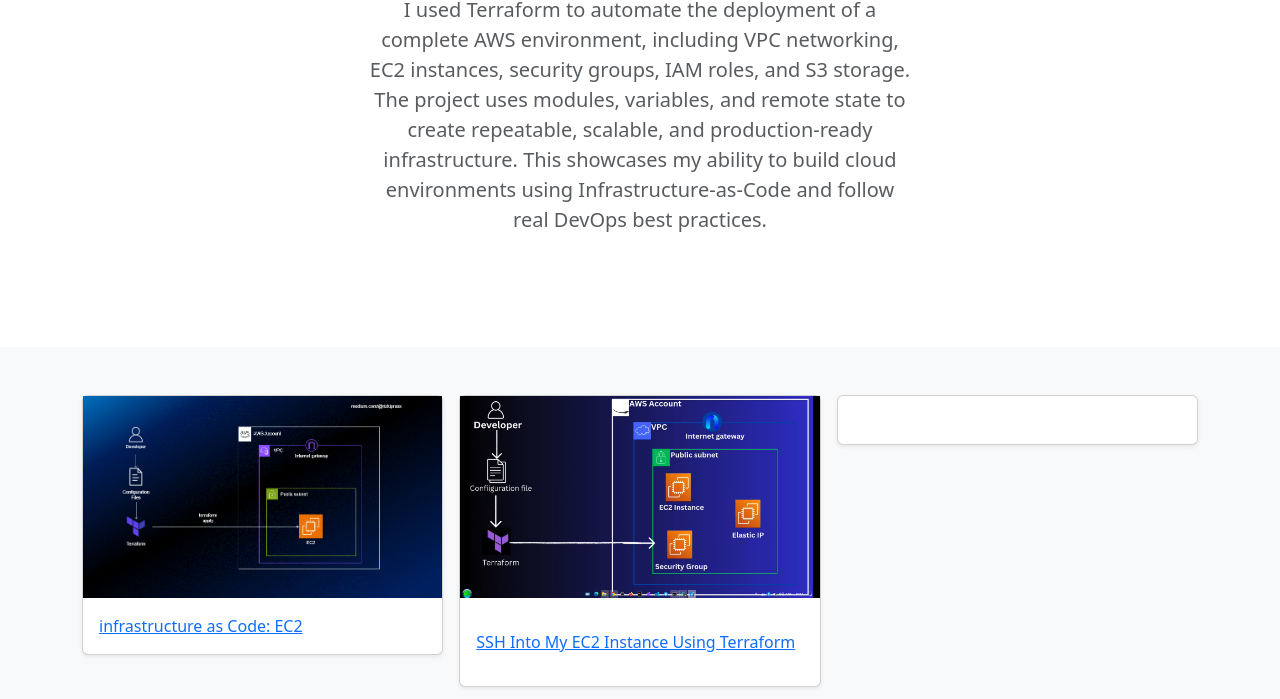
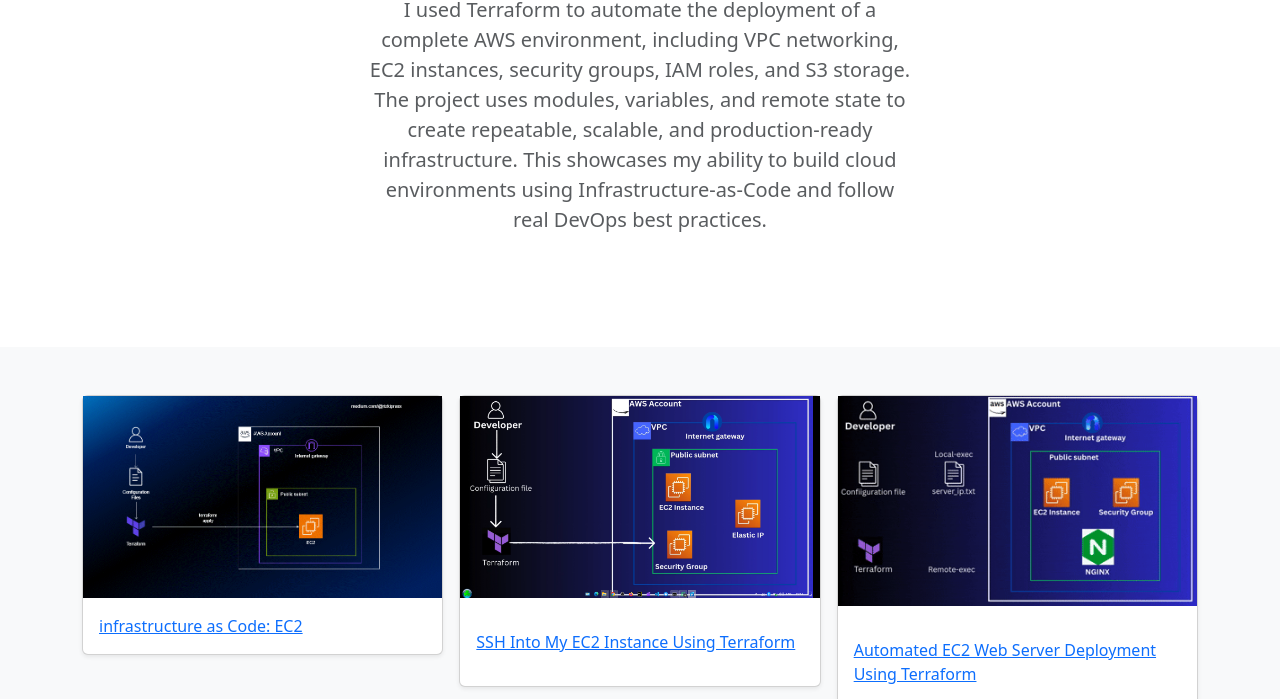
Before and after one commit to Kamo9910/Updated_Portfolio, a plain HTML site: page Terraform.html in a window 1280 px wide. Shown: the part 229-928 px from the top of the page. Drawn offline with nearby package versions, Linux system fonts and the light colour scheme.

Commit message:
Format HTML document for Terraform projects

```diff
--- a/Terraform.html
+++ b/Terraform.html
@@ -64,9 +64,9 @@
                 </div>
                 <div class="col">
                     <div class="card shadow-sm">
-                        <img src="">
+                        <img src="./Add a heading (5).gif">
                         <div class="card-body">
-                            <p class="card-text"></p>
+                            <p class="card-text"><a href="https://kamo9910.github.io/Automated-EC2-Web-server-Deployment-with-Terraform/"><p class="card-text">Automated EC2 Web Server Deployment Using Terraform</p></a></p>
                             <div class="d-flex justify-content-between align-items-center">
                                 <div class="btn-group">
 
```
